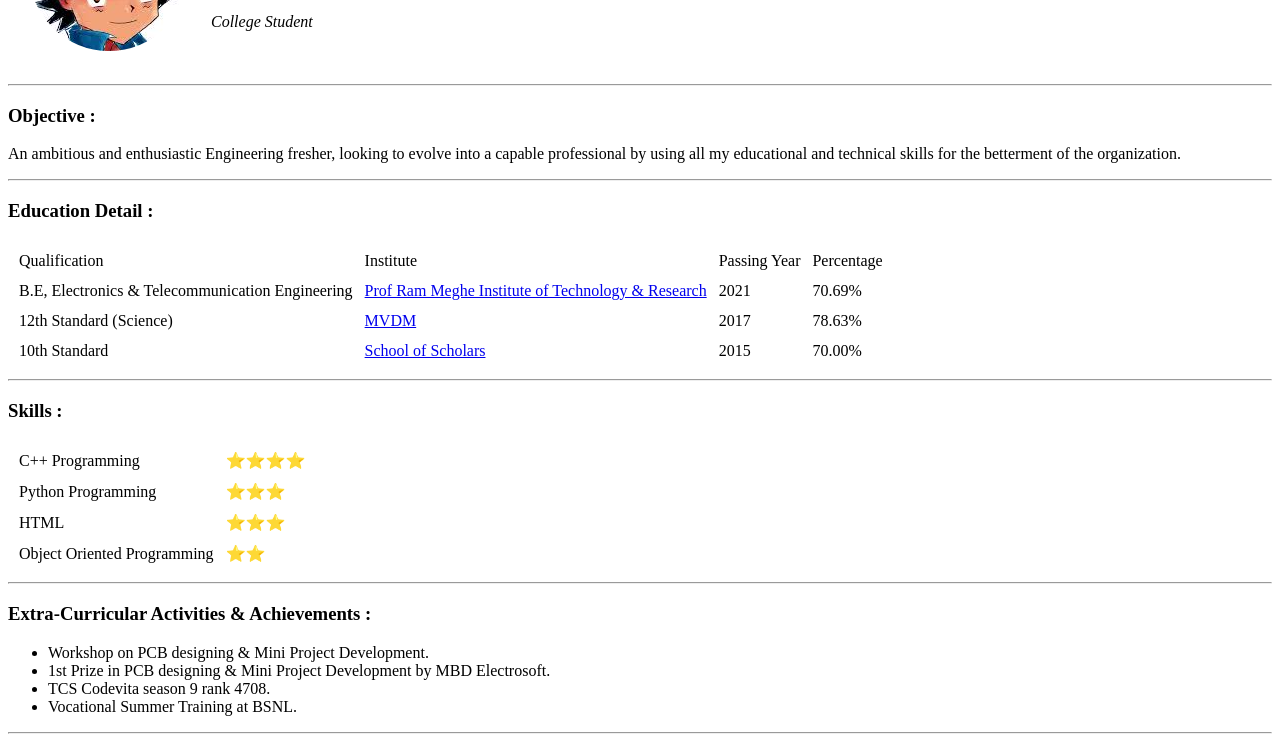
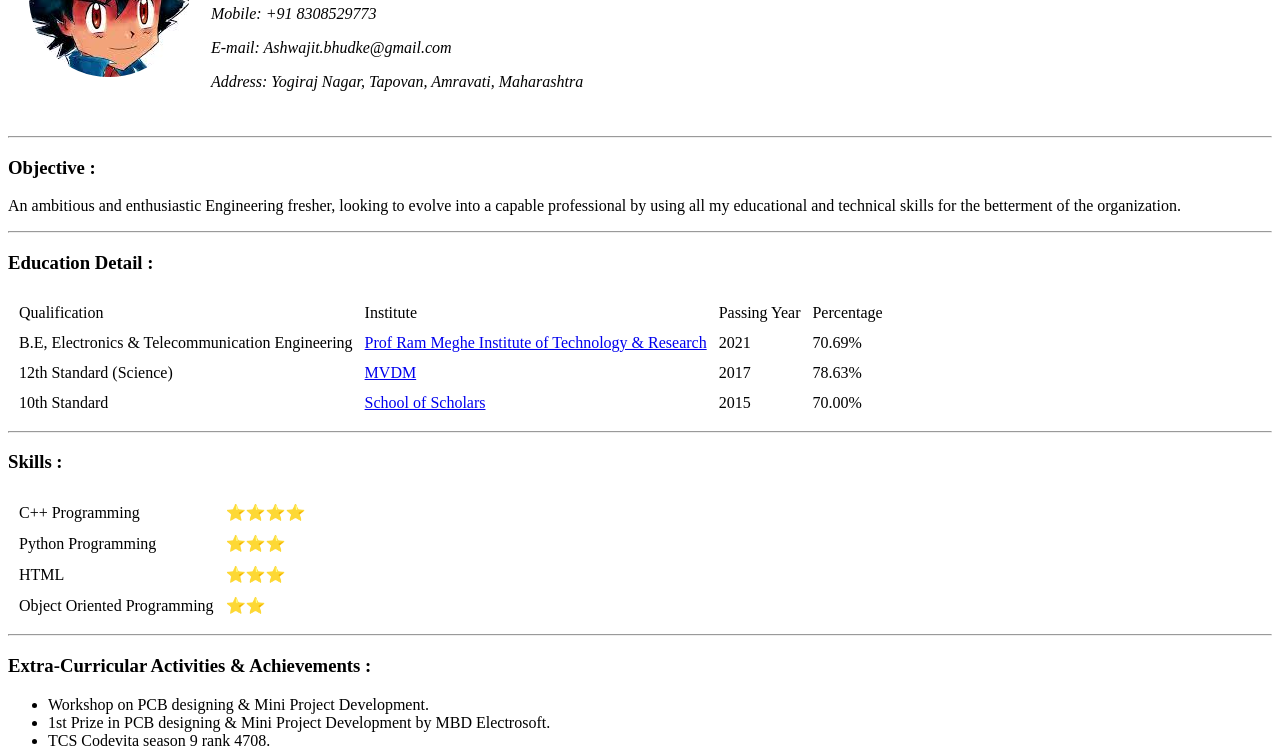
Before and after one commit to OG-Ash/My_CV, a plain HTML site: page index.html in a window 1280 px wide. Shown: the part 138-885 px from the top of the page. Drawn offline with Linux system fonts and the light colour scheme.

Commit message:
Update index.html

```diff
--- a/index.html
+++ b/index.html
@@ -4,13 +4,17 @@
         <meta charset="UTF-8">
         <title>PERSONAL SITE</title>
     </head>
+
+
     <body>
         <table cellspacing="20">
             <tr>
                 <td><img src="circle-cropped.png" alt="random img"></td>
                 <td><h1>Ashwajit Bhudke</h1>
-                    <p><em>(B.E Electronics & Telecommunication)</em></p>
-                    <p><em>College Student</em></p>
+                    <p><em> (B.E Electronics & Telecommunication) </em></p>
+                    <p><em> Mobile: +91 8308529773 </em></p>
+                    <p><em> E-mail: Ashwajit.bhudke@gmail.com </em></p>
+                    <p><em> Address: Yogiraj Nagar, Tapovan, Amravati, Maharashtra </em></p>
             </tr>
         </table>
 
```
